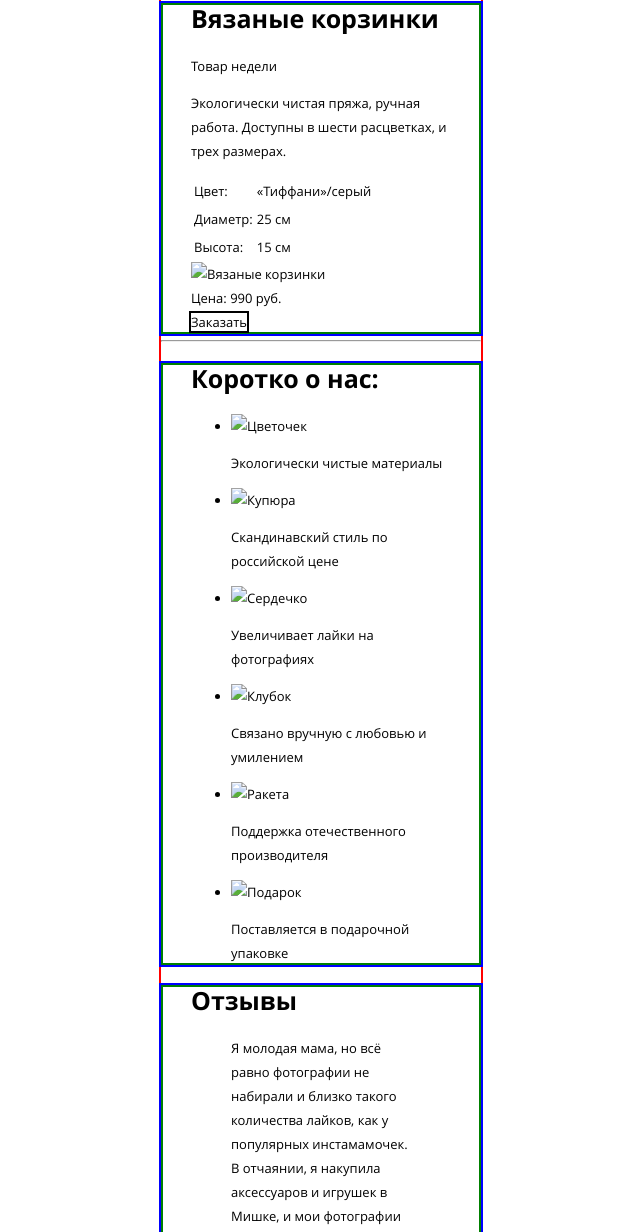
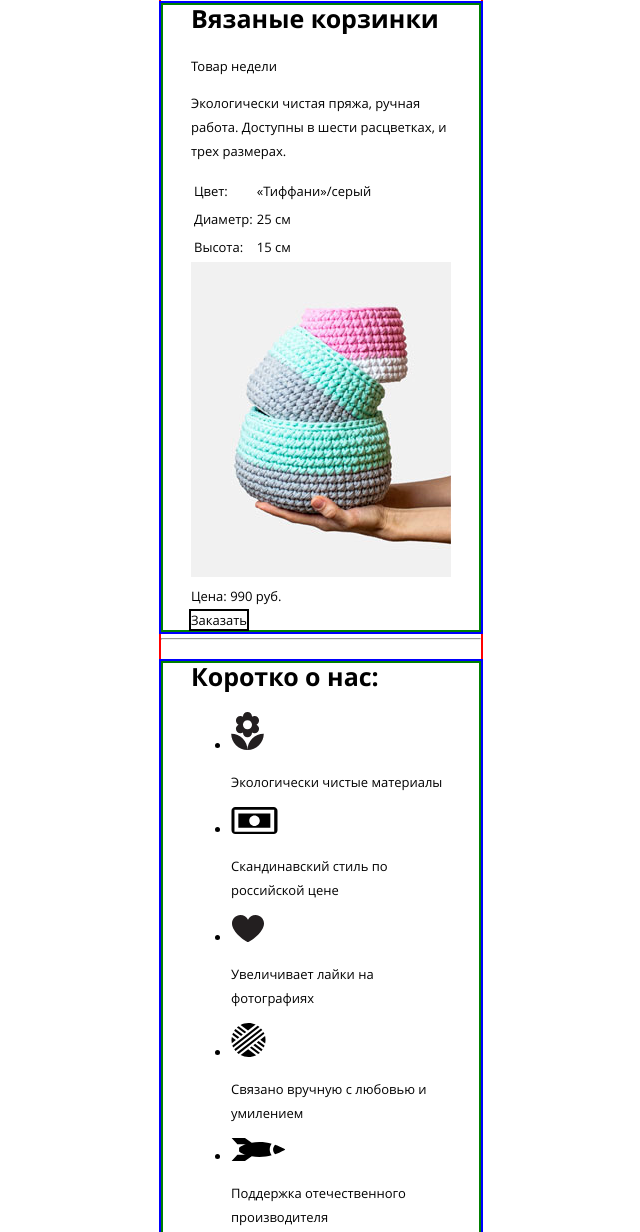
Before and after one commit to eighty-eighth/116409-mishka, a website: page index.html in a window 1280 px wide. Shown: the part 361-1593 px from the top of the page, without its empty margins (319-959 px from the left). Drawn offline with nearby package versions, Linux system fonts and the light colour scheme; files that its build step writes are made by us from their sources; the site is published under a folder, as on GitHub Pages, so addresses that start at the root find nothing.

Commit message:
Исправил ещё раз пути к картинкам - оказался там подвох)

```diff
--- a/index.html
+++ b/index.html
@@ -73,7 +73,7 @@
             </tr>
           </table>
           <div class="hit__img">
-            <img src="/img/triple-set-mobile@1x.jpg" width="260" height="315" alt="Вязаные корзинки">
+            <img src="img/triple-set-mobile@1x.jpg" width="260" height="315" alt="Вязаные корзинки">
           </div>
           <div class="hit__price">
             Цена: 990 руб.
@@ -89,37 +89,37 @@
           <ul class="about-us__list">
             <li class="about-us__item">
               <div class="about-us__item-img">
-                <img src="/img/icon-feature-1.svg" width="33" height="38" alt="Цветочек">
+                <img src="img/icon-feature-1.svg" width="33" height="38" alt="Цветочек">
               </div>
               <p class="about-us__item-info">Экологически чистые материалы</p>
             </li>
             <li class="about-us__item">
               <div class="about-us__item-img">
-                <img src="/img/icon-feature-3.svg" width="47" height="27" alt="Купюра">
+                <img src="img/icon-feature-3.svg" width="47" height="27" alt="Купюра">
               </div>
               <p class="about-us__item-info">Скандинавский стиль по российской цене</p>
             </li>
             <li class="about-us__item">
               <div class="about-us__item-img">
-                <img src="/img/icon-feature-5.svg" width="34" height="27" alt="Сердечко">
+                <img src="img/icon-feature-5.svg" width="34" height="27" alt="Сердечко">
               </div>
               <p class="about-us__item-info">Увеличивает лайки на фотографиях</p>
             </li>
             <li class="about-us__item">
               <div class="about-us__item-img">
-                <img src="/img/icon-feature-2.svg" width="35" height="34" alt="Клубок">
+                <img src="img/icon-feature-2.svg" width="35" height="34" alt="Клубок">
               </div>
               <p class="about-us__item-info">Связано вручную с любовью и умилением</p>
             </li>
             <li class="about-us__item">
               <div class="about-us__item-img">
-                <img src="/img/icon-feature-4.svg" width="55" height="23" alt="Ракета">
+                <img src="img/icon-feature-4.svg" width="55" height="23" alt="Ракета">
               </div>
               <p class="about-us__item-info">Поддержка отечественного производителя</p>
             </li>
             <li class="about-us__item">
               <div class="about-us__item-img">
-                <img src="/img/icon-feature-6.svg" width="33" height="32" alt="Подарок">
+                <img src="img/icon-feature-6.svg" width="33" height="32" alt="Подарок">
               </div>
               <p class="about-us__item-info">Поставляется в подарочной упаковке</p>
             </li>
@@ -175,7 +175,7 @@
       </div>
 
       <div class="map">
-        <img src="/img/map-mobile@1x.jpg" width="320" height="457" alt="Карта местоположения офиса">
+        <img src="img/map-mobile@1x.jpg" width="320" height="457" alt="Карта местоположения офиса">
       </div>
 
       <div class="feedback">
--- a/sass/blocks/promotion.scss
+++ b/sass/blocks/promotion.scss
@@ -1,5 +1,5 @@
 .promotion {
-  background: #fafafa url("../../img/hero-mobile@1x.jpg") no-repeat;
+  background: #fafafa url("../img/hero-mobile@1x.jpg") no-repeat;
   background-size: cover;
   box-shadow: inset 0 0 0 2px blue;
 }
```
Also changed, not shown: catalog.html (+4 -4 lines).
